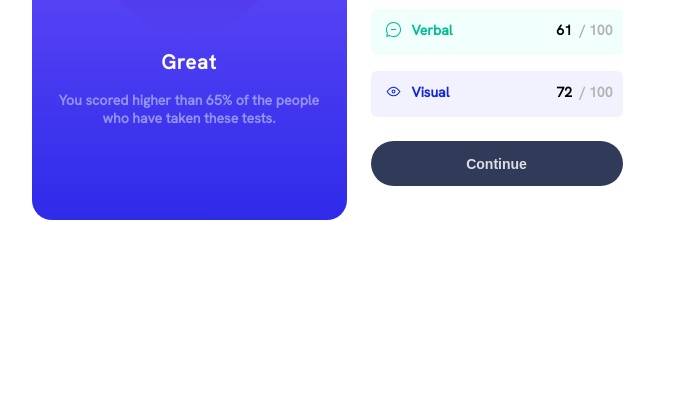
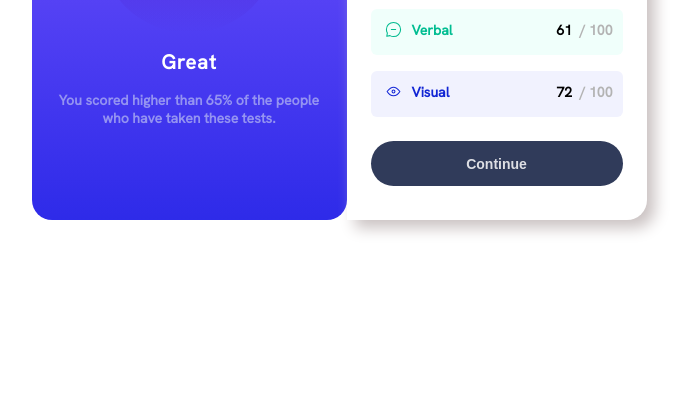
Before and after one commit to dartabish/results-summary-component-main, a plain HTML site: page index.html in a window 1280 px wide. Shown: the part 390-800 px from the top of the page, without its empty margins (301-993 px from the left). Drawn offline with Linux system fonts and the light colour scheme.

Commit message:
added box shadow

```diff
--- a/styles/styles.css
+++ b/styles/styles.css
@@ -206,7 +206,9 @@ p span {
         height: 420px;
         padding-top: 2rem;
         background-color: white;
-
+        box-shadow: 8px 8px 15px rgb(202, 194, 194);
+    border-top-right-radius: 20px;
+    border-bottom-right-radius: 20px;
     }
 
 }
```
